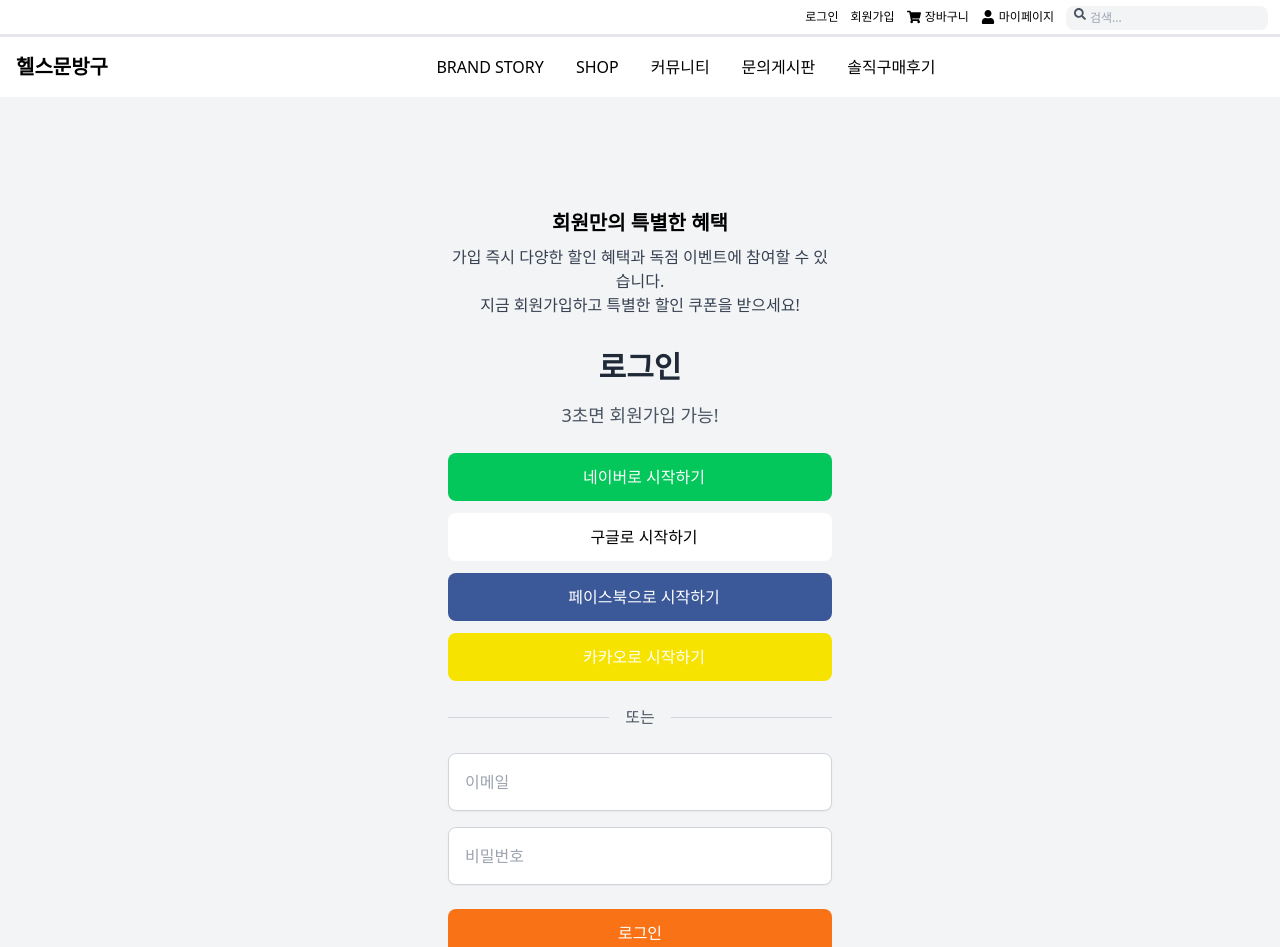
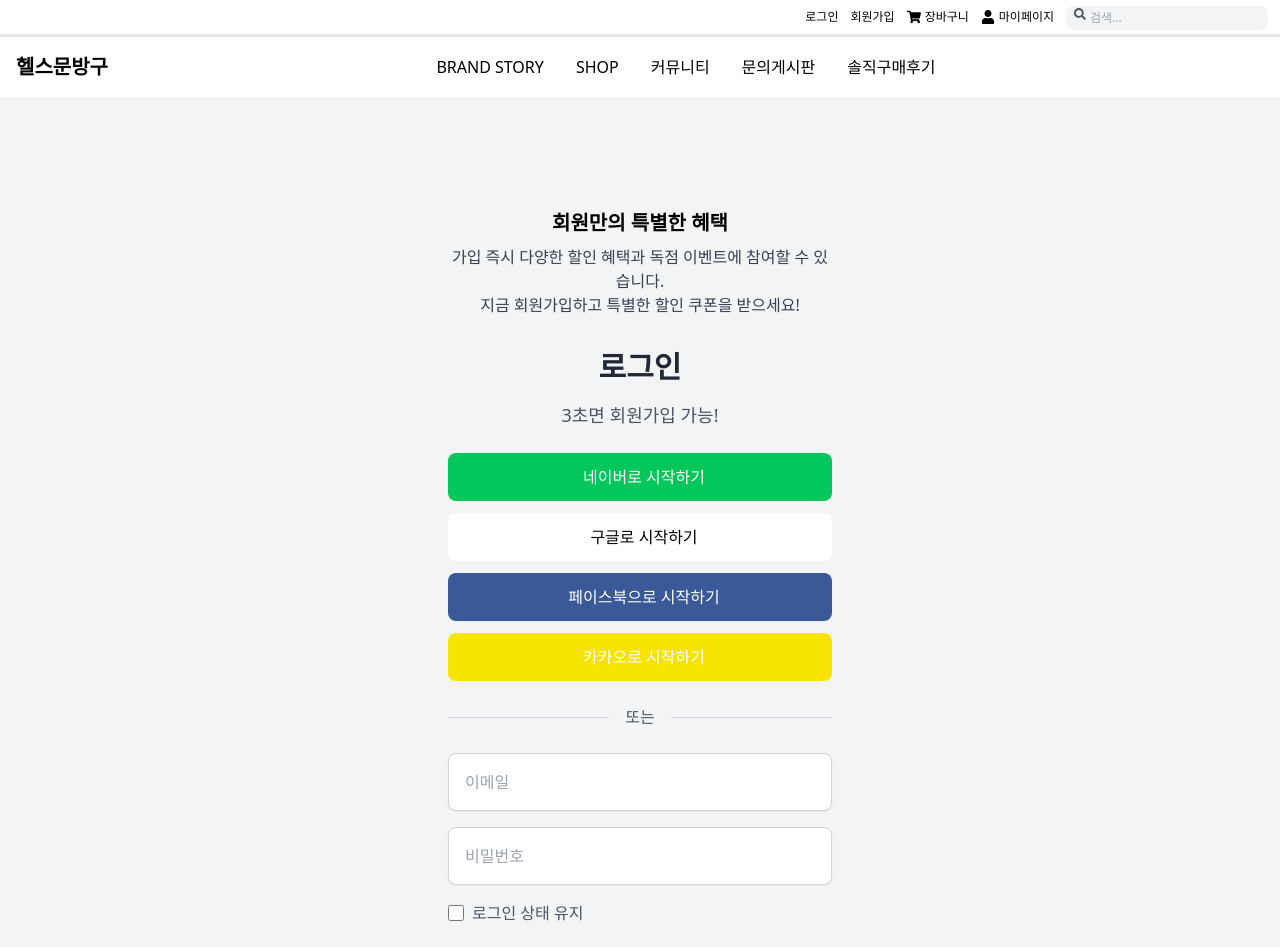
Before and after one commit to myqkq111/HealthStationery-front, a React (Create React App) app: page /login in a window 1280 px wide. Shown: the top 947 px of the page. Built offline with nearby package versions, Linux system fonts and the light colour scheme.

Commit message:
Feat.. 로그인상태유지 체크박스 생성

```diff
--- a/src/components/User/Login.jsx
+++ b/src/components/User/Login.jsx
@@ -1,5 +1,5 @@
 import React, { useState } from "react";
-import { Link, useNavigate } from "react-router-dom";
+import { useNavigate } from "react-router-dom";
 import axios from "axios";
 import Forgot from "./Forgot";
 import FindID from "./FindID";
@@ -13,12 +13,17 @@ const Login = () => {
   const [isForgotOpen, setIsForgotOpen] = useState(false);
   const [isFindIDOpen, setIsFindIDOpen] = useState(false);
   const [isResetPasswordOpen, setIsResetPasswordOpen] = useState(false);
+  const [rememberMe, setRememberMe] = useState(false); // 로그인 상태 유지 체크박스 상태
   const navigate = useNavigate();
 
   const handleSubmit = (event) => {
     event.preventDefault();
     axios
-      .post("http://localhost:5000/member/login", { email, password })
+      .post("http://localhost:8080/member/login", {
+        email,
+        password,
+        rememberMe,
+      }) // rememberMe 포함
       .then((response) => {
         console.log("Login successful:", response.data);
         navigate("/"); // 홈 페이지로 이동
@@ -105,7 +110,7 @@ const Login = () => {
               className="w-full p-4 border border-gray-300 rounded-lg shadow-sm focus:outline-none focus:ring-2 focus:ring-blue-500 focus:border-blue-500 transition duration-300 ease-in-out"
             />
           </div>
-          <div className="w-full mb-6">
+          <div className="w-full mb-4">
             <input
               type="password"
               value={password}
@@ -114,6 +119,15 @@ const Login = () => {
               required
               className="w-full p-4 border border-gray-300 rounded-lg shadow-sm focus:outline-none focus:ring-2 focus:ring-blue-500 focus:border-blue-500 transition duration-300 ease-in-out"
             />
+          </div>
+          <div className="flex items-center mb-6">
+            <input
+              type="checkbox"
+              checked={rememberMe}
+              onChange={() => setRememberMe(!rememberMe)}
+              className="mr-2 h-4 w-4 text-blue-500 focus:ring-blue-500 border-gray-300 rounded"
+            />
+            <label className="text-gray-600">로그인 상태 유지</label>
           </div>
           <button
             type="submit"
```
